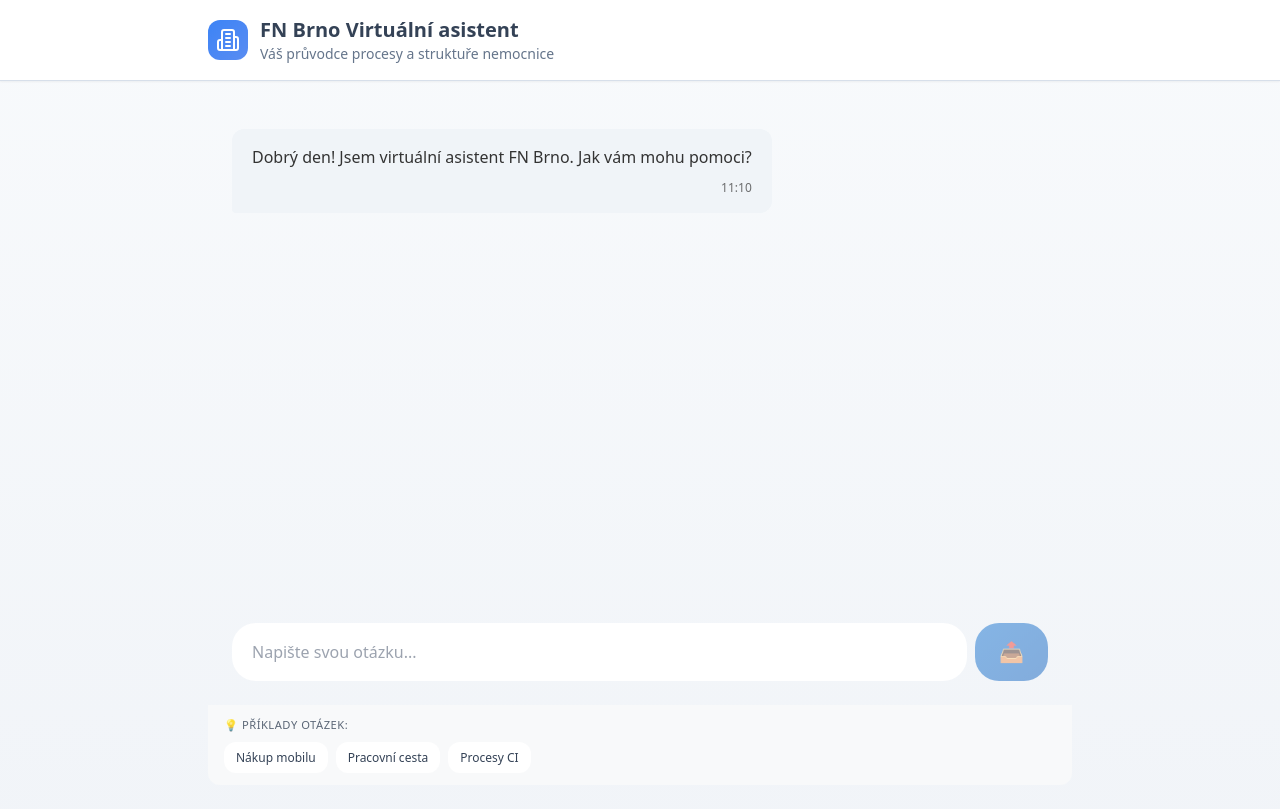
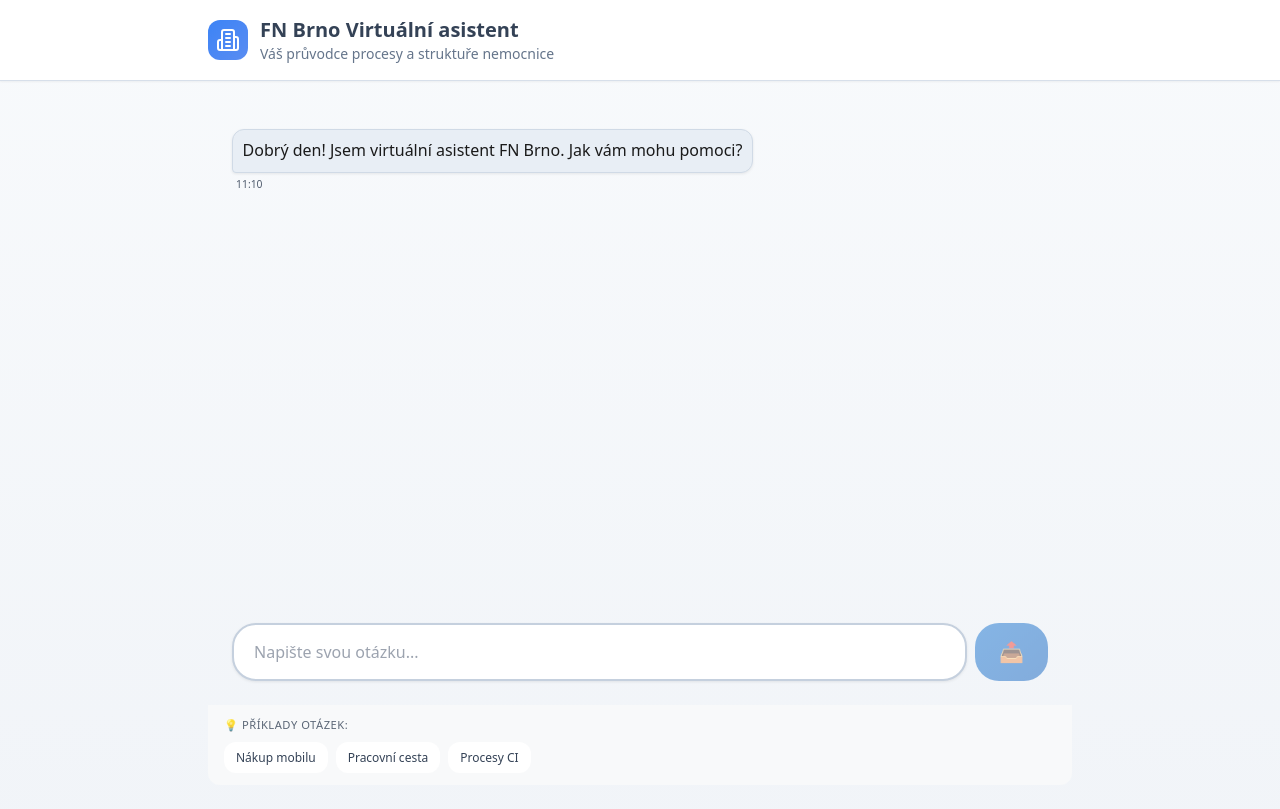
Before and after one commit to ElNiborus/HackJakBrno25, a React (Vite) app in the folder frontend/: page / in a window 1280 px wide. Built offline with nearby package versions, Linux system fonts and the light colour scheme.

Commit message:
Bubble improving

```diff
--- a/frontend/src/components/ChatInterface.css
+++ b/frontend/src/components/ChatInterface.css
@@ -25,6 +25,7 @@
 
 .message {
   display: flex;
+  flex-direction: column;
   animation: messageSlideIn 0.3s ease-out;
 }
 
@@ -40,16 +41,16 @@
 }
 
 .message.user {
-  justify-content: flex-end;
+  align-items: flex-end;
 }
 
 .message.assistant {
-  justify-content: flex-start;
+  align-items: flex-start;
 }
 
 .message-content {
   max-width: 70%;
-  padding: 1rem 1.25rem;
+  padding: 0.5rem 0.6rem;
   border-radius: 12px;
   position: relative;
 }
@@ -61,9 +62,11 @@
 }
 
 .message.assistant .message-content {
-  background-color: #f0f4f8;
-  color: #333333;
+  background-color: #e8eef5;
+  color: #1a1a1a;
+  border: 1px solid #d0dae6;
   border-bottom-left-radius: 4px;
+  box-shadow: 0 1px 3px rgba(0, 0, 0, 0.08);
 }
 
 .message-text {
@@ -73,10 +76,10 @@
 }
 
 .message-timestamp {
-  font-size: 0.75rem;
-  opacity: 0.7;
-  margin-top: 0.5rem;
-  text-align: right;
+  font-size: 0.65rem;
+  opacity: 0.85;
+  margin-top: 0.25rem;
+  padding: 0 0.25rem;
 }
 
 .processing-time {
@@ -193,16 +196,19 @@
 
 .typing-indicator {
   display: flex;
-  gap: 0.4rem;
-  padding: 0.5rem;
+  gap: 0.35rem;
+  padding: 0.6rem 0.5rem 0.35rem 0.5rem;
+  align-items: center;
+  justify-content: center;
 }
 
 .typing-indicator span {
-  width: 8px;
-  height: 8px;
-  background-color: var(--text-secondary);
+  width: 6px;
+  height: 6px;
+  background-color: #1976d2;
   border-radius: 50%;
   animation: typing 1.4s infinite;
+  box-shadow: 0 0 2px rgba(25, 118, 210, 0.3);
 }
 
 .typing-indicator span:nth-child(2) {
@@ -215,12 +221,12 @@
 
 @keyframes typing {
   0%, 60%, 100% {
-    opacity: 0.3;
-    transform: translateY(0);
+    opacity: 0.4;
+    transform: translateY(0) scale(0.8);
   }
   30% {
     opacity: 1;
-    transform: translateY(-10px);
+    transform: translateY(-6px) scale(1.1);
   }
 }
 
@@ -235,16 +241,17 @@
 .chat-input {
   flex: 1;
   padding: 0.875rem 1.25rem;
-  border: 2px solid var(--border-color);
+  border: 2px solid #c5d0de;
   border-radius: 24px;
   font-size: 1rem;
   outline: none;
-  transition: border-color 0.2s;
+  transition: border-color 0.2s, box-shadow 0.2s;
+  box-shadow: 0 1px 3px rgba(0, 0, 0, 0.08);
 }
 
 .chat-input:focus {
   border-color: #1976d2;
-  box-shadow: 0 0 0 2px rgba(25, 118, 210, 0.1);
+  box-shadow: 0 0 0 3px rgba(25, 118, 210, 0.15), 0 1px 3px rgba(0, 0, 0, 0.08);
 }
 
 .chat-input:disabled {
--- a/frontend/src/components/ChatInterface.jsx
+++ b/frontend/src/components/ChatInterface.jsx
@@ -107,7 +107,7 @@
 
                 {message.sources && message.sources.length > 0 && (
                   <div className="sources-section">
-                    <div className="sources-header">📚 Zdroje informací:</div>
+                    <div className="sources-header">📚 {message.sources.length === 1 ? 'Zdroj informace:' : 'Zdroje informací:'}</div>
                     {message.sources.map((source, idx) => (
                       <div
                         key={idx}
@@ -135,6 +135,7 @@
                     ))}
                   </div>
                 )}
+              </div>
 
               <div className="message-timestamp">
                 {formatTime(message.timestamp)}
@@ -143,7 +144,6 @@
                     {' '}• {message.processingTime.toFixed(2)}s
                   </span>
                 )}
-                </div>
               </div>
             </div>
           ))}
@@ -181,6 +181,7 @@
           </button>
         </form>
 
+        {!messages.some(m => m.type === 'user') && (
           <div className="example-queries">
             <p className="example-title">💡 Příklady otázek:</p>
             <div className="example-buttons">
@@ -207,6 +208,7 @@
               </button>
             </div>
           </div>
+        )}
       </div>
     </div>
   )
```
Lines whose indentation alone changed are shown as unchanged.
